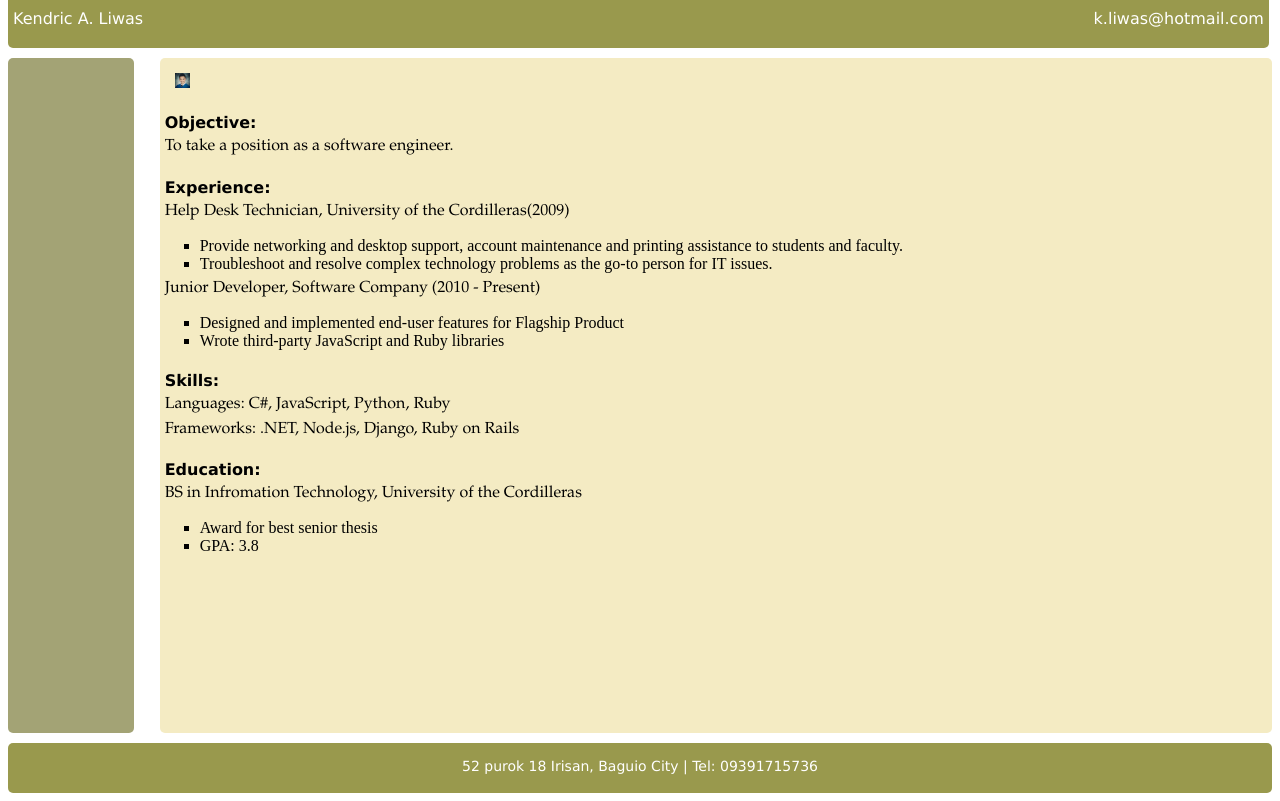
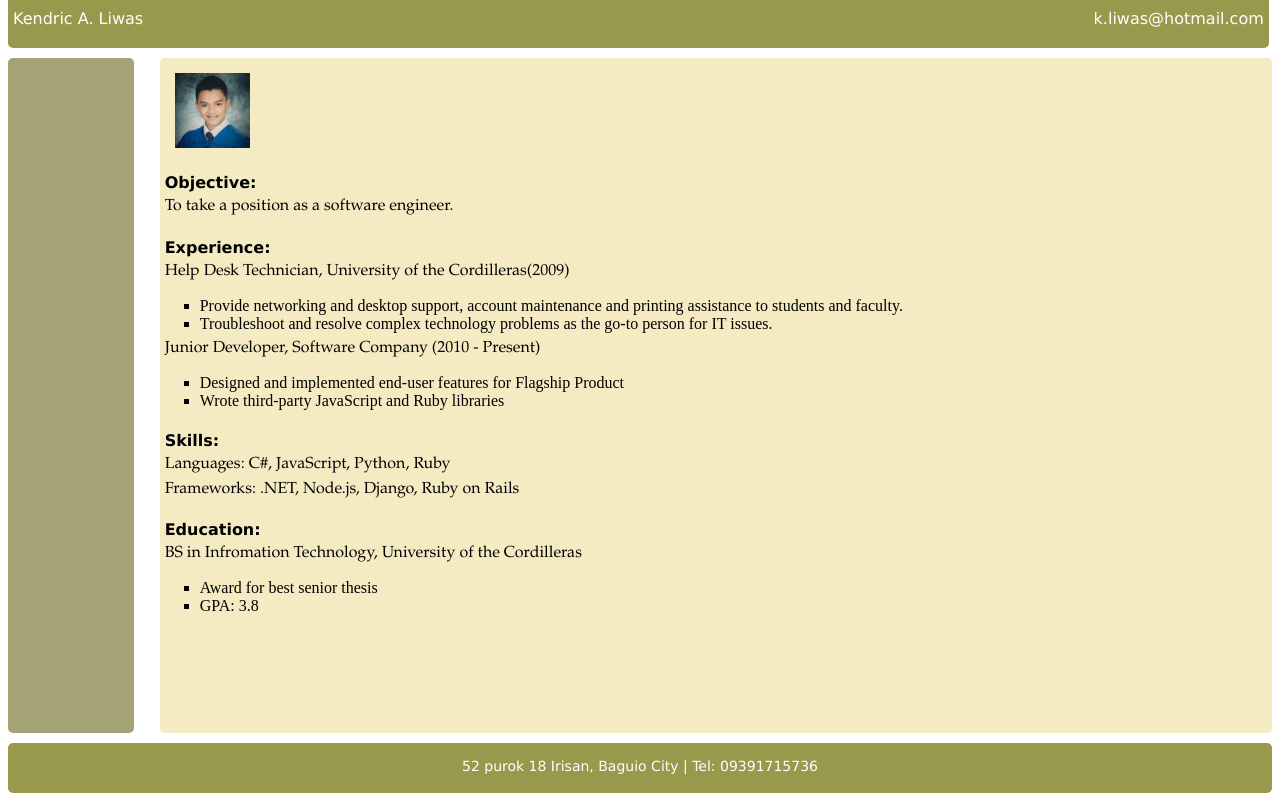
Before and after one commit to kenliwas/Resume.github.io, a plain HTML site: page index.html in a window 1280 px wide. Drawn offline with Linux system fonts and the light colour scheme.

Commit message:
Update index.html

```diff
--- a/index.html
+++ b/index.html
@@ -12,7 +12,7 @@
 		</div>
 		<div class="left"></div>
 		<div class="right">
-			<img width="15" height="15" class="img" src="ken.jpg"/>
+			<img width="75" height="75" class="img" src="ken.jpg"/>
 			<h4>Objective:</h4>
 			<p>To take a position as a software engineer.</p>
 			<h4>Experience:</h4>
```
